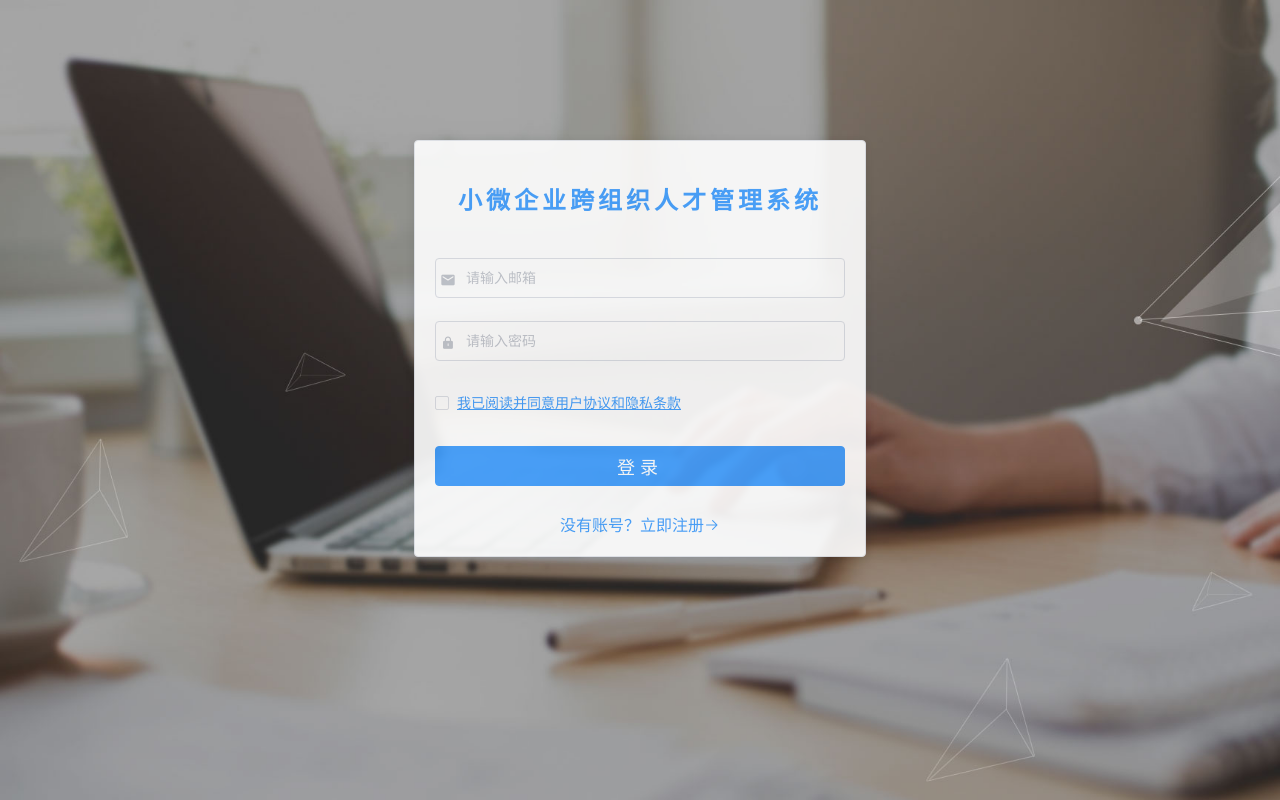
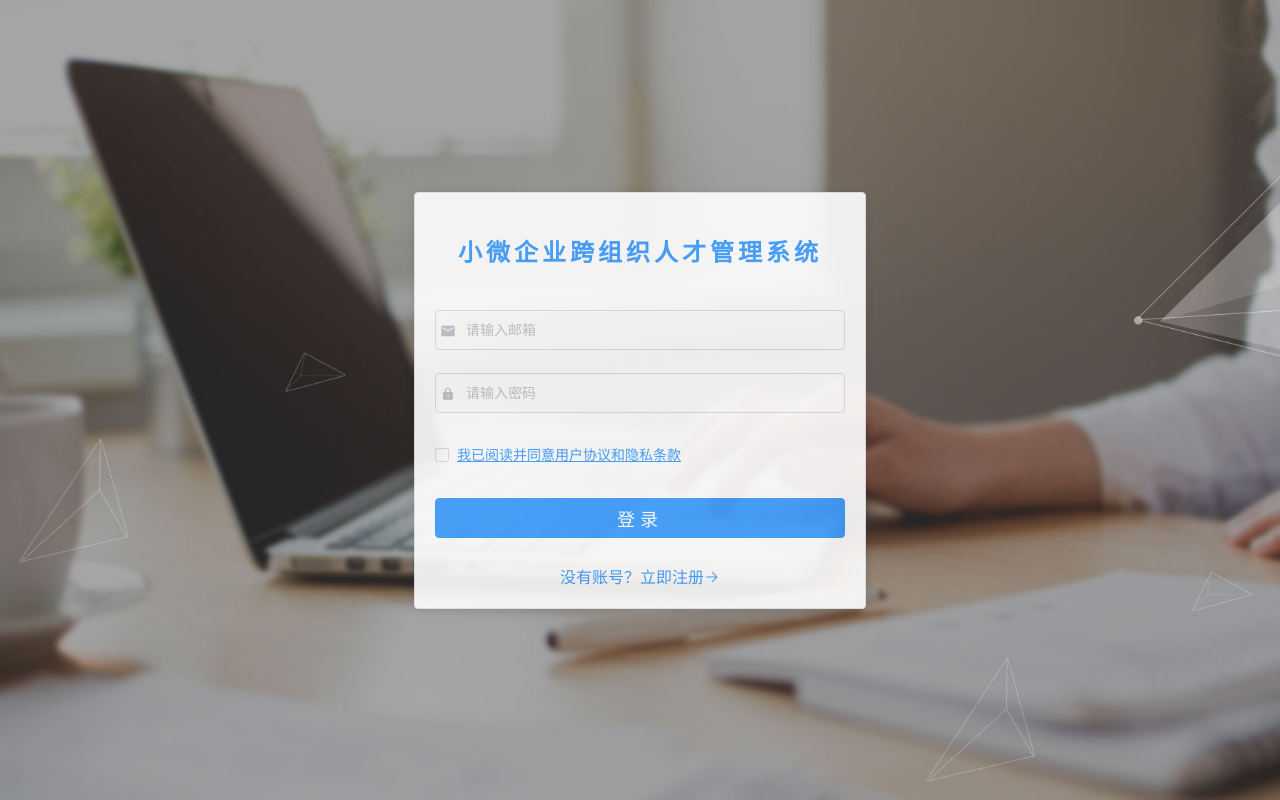
Before and after one commit to zhouyumin/fwwb-vue, a Vue app: page /login in a window 1280 px wide. Built offline with nearby package versions, Linux system fonts and the light colour scheme.

Commit message:
修改登录css

```diff
--- a/src/views/login/index.vue
+++ b/src/views/login/index.vue
@@ -124,11 +124,11 @@ export default {
   background-size: cover;
   flex-direction: column;
   align-items: center;
-  padding-top: 140px;
 }
 
 .login-card {
   opacity: 0.9;
+  margin: auto;
   width: 450px;
 }
 
```
